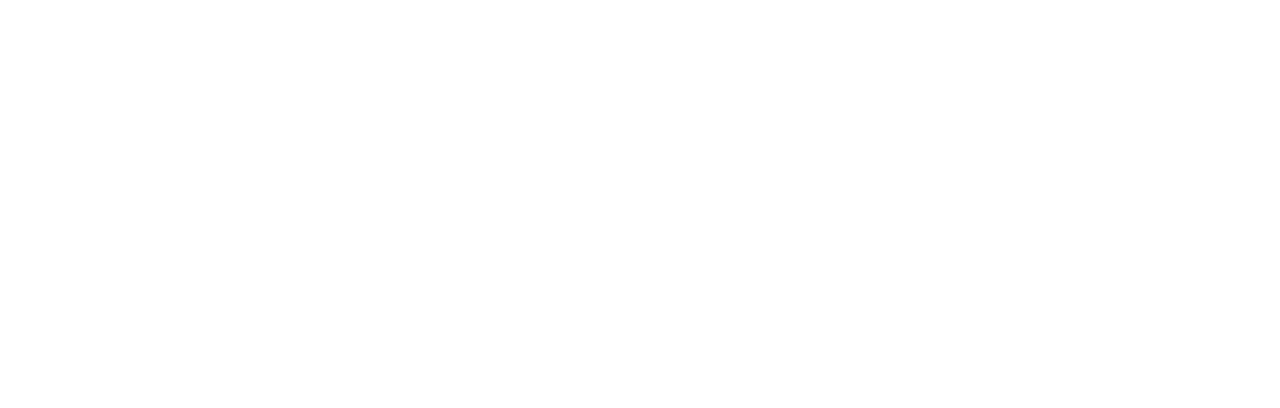
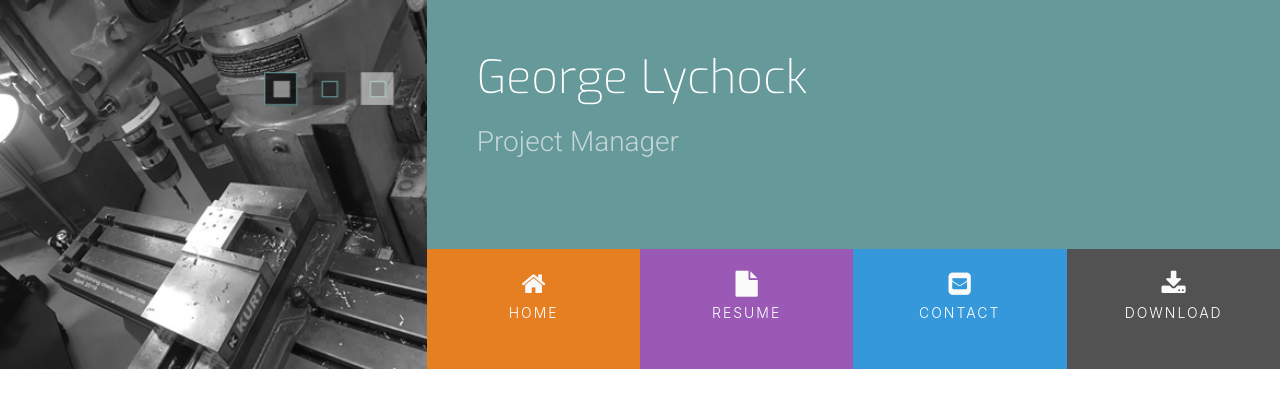
Before and after one commit to GeorgeLychock/ci-ucd-resume, a plain HTML site: page index.html in a window 1280 px wide. Drawn offline with nearby package versions, Linux system fonts and the light colour scheme.

Commit message:
html: finished Header module edits

```diff
--- a/index.html
+++ b/index.html
@@ -3,22 +3,48 @@
 <head>
     <meta charset="UTF-8">
     <meta name="viewport" content="width=device-width, initial-scale=1.0">
+    <meta http-equiv="X-UA-Compatible" content="ie=edge">
     <link rel="stylesheet" href="https://stackpath.bootstrapcdn.com/bootstrap/4.5.2/css/bootstrap.min.css" integrity="sha384-JcKb8q3iqJ61gNV9KGb8thSsNjpSL0n8PARn9HuZOnIxN0hoP+VmmDGMN5t9UJ0Z" crossorigin="anonymous">
     <link rel="stylesheet" href="https://stackpath.bootstrapcdn.com/font-awesome/4.7.0/css/font-awesome.min.css">
+    <link rel="stylesheet" href="https://cdnjs.cloudflare.com/ajax/libs/hover.css/2.3.1/css/hover-min.css">
     <link rel="stylesheet" href="assets/css/style.css">
     <title>George Lychock | Resume Site</title>
 </head>
 <body>
+    <!-- Portfolio -->
     <header>
-        <div class="row">
-            <div class="col-md-4">
+        <div class="row no-gutters">
+            <a href="index.html" class="col-md-4 logo"></a>
 
-            </div>
             <div class="col-md-8">
-
+                <div class="row no-gutters bg-color-name-title">
+                    <div class="col heading">
+                        <h1 class="name">George Lychock</h1>
+                        <h2 class="title">Project Manager</h2>
+                    </div>
+                </div>
+                <div class="row no-gutters">
+                    <div class="col">
+                        <ul id="nav" class="list-inline menucontainer">
+                            <li class="col-6 col-sm-3 ui-menu-color-home list-inline-item menuitem">
+                                <a href="#" class="hvr-sweep-to-bottom"><i class="fa fa-home" aria-hidden="true"></i><span>Home</span></a>
+                            </li>
+                            <li class="col-6 col-sm-3 ui-menu-color-resume list-inline-item menuitem">
+                                <a href="#" class="hvr-sweep-to-bottom"><i class="fa fa-file" aria-hidden="true"></i><span>Resume</span></a>
+                            </li>
+                            <li class="col-6 col-sm-3 ui-menu-color-contact list-inline-item menuitem">
+                                <a href="#" class="hvr-sweep-to-bottom"><i class="fa fa-envelope-square" aria-hidden="true"></i><span>Contact</span></a>
+                            </li>
+                            <li class="col-6 col-sm-3 ui-menu-color-download list-inline-item menuitem">
+                                <a href="#" class="hvr-sweep-to-bottom"><i class="fa fa-download" aria-hidden="true"></i><span>Download</span></a>
+                            </li>
+                        </ul>
+                    </div>
+                </div>
             </div>
         </div>
     </header>
+    <!-- /Portfolio -->
     <section>
 
     </section>
```
